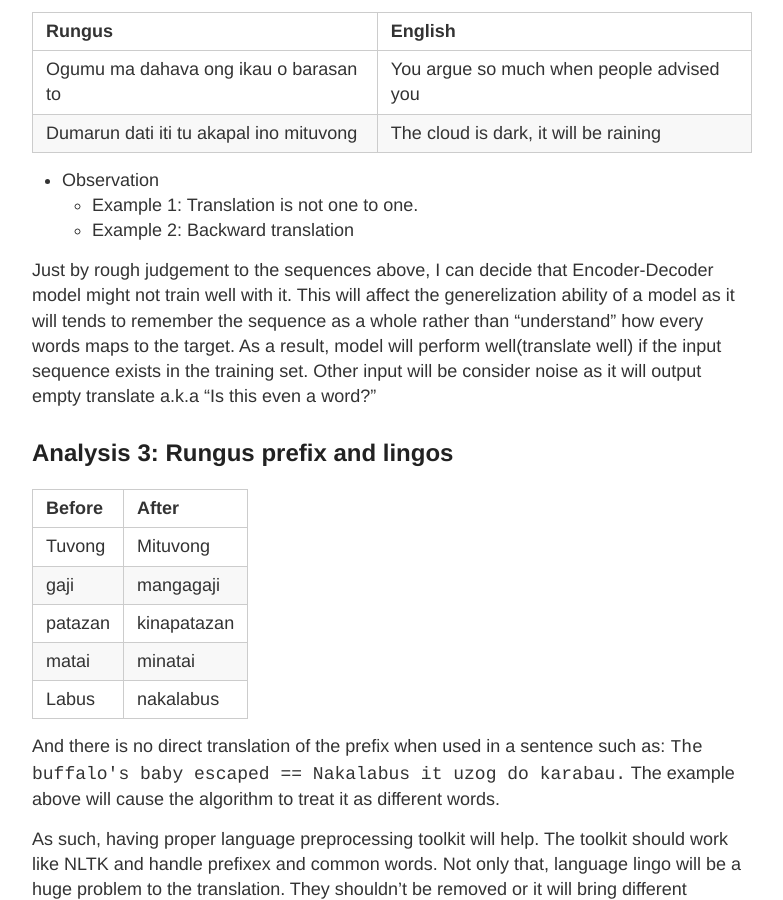
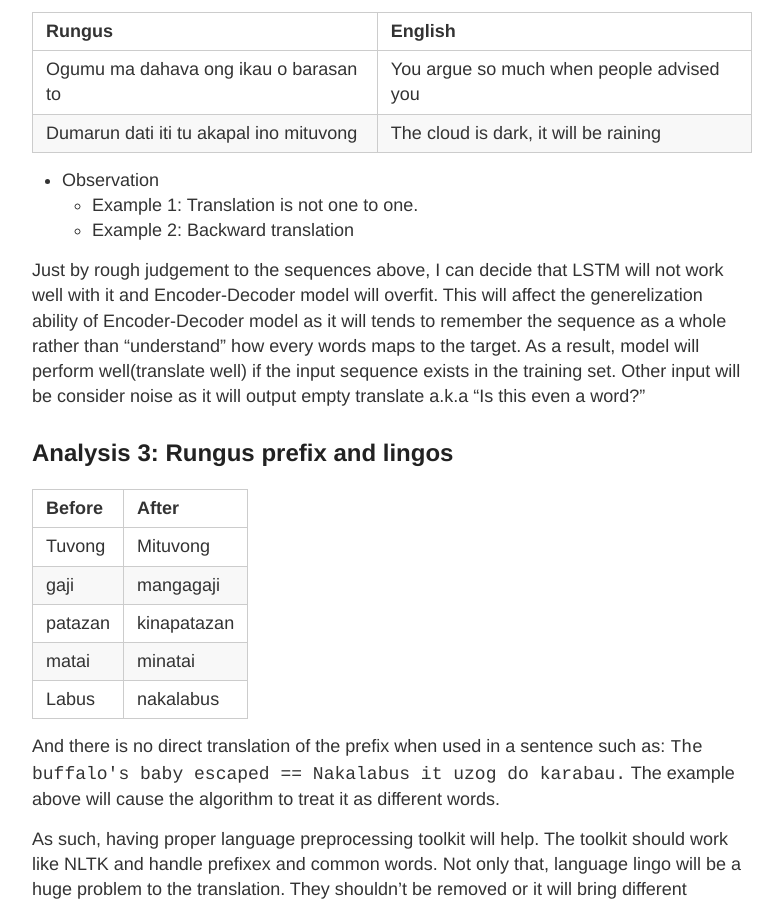
Before and after one commit to devennn/devennn.github.io, a Jekyll site: the page built from _posts/2020-01-23-analysis-of-english-rungus.md, in a window 1280 px wide and 900 px high, scrolled down 983 px. Shown: the whole window, without its empty margins (248-1031 px from the left). Built offline with Jekyll 4.4.1, drawn with Linux system fonts in a browser that asks for light colours.

Commit message:
Update 2020-01-23-analysis-of-english-rungus.md

```diff
--- a/_posts/2020-01-23-analysis-of-english-rungus.md
+++ b/_posts/2020-01-23-analysis-of-english-rungus.md
@@ -40,7 +40,7 @@ It could be a problem if the ratio of input and target sequence(sentence) differ
   - Example 1: Translation is not one to one.
   - Example 2: Backward translation
 
-Just by rough judgement to the sequences above, I can decide that Encoder-Decoder model might not train well with it. This will affect the generelization ability of a model as it will tends to remember the sequence as a whole rather than "understand" how every words maps to the target. As a result, model will perform well(translate well) if the input sequence exists in the training set. Other input will be consider noise as it will output empty translate a.k.a "Is this even a word?"
+Just by rough judgement to the sequences above, I can decide that LSTM will not work well with it and Encoder-Decoder model will overfit. This will affect the generelization ability of Encoder-Decoder model as it will tends to remember the sequence as a whole rather than "understand" how every words maps to the target. As a result, model will perform well(translate well) if the input sequence exists in the training set. Other input will be consider noise as it will output empty translate a.k.a "Is this even a word?"
 
 ## Analysis 3: Rungus prefix and lingos
 
```
